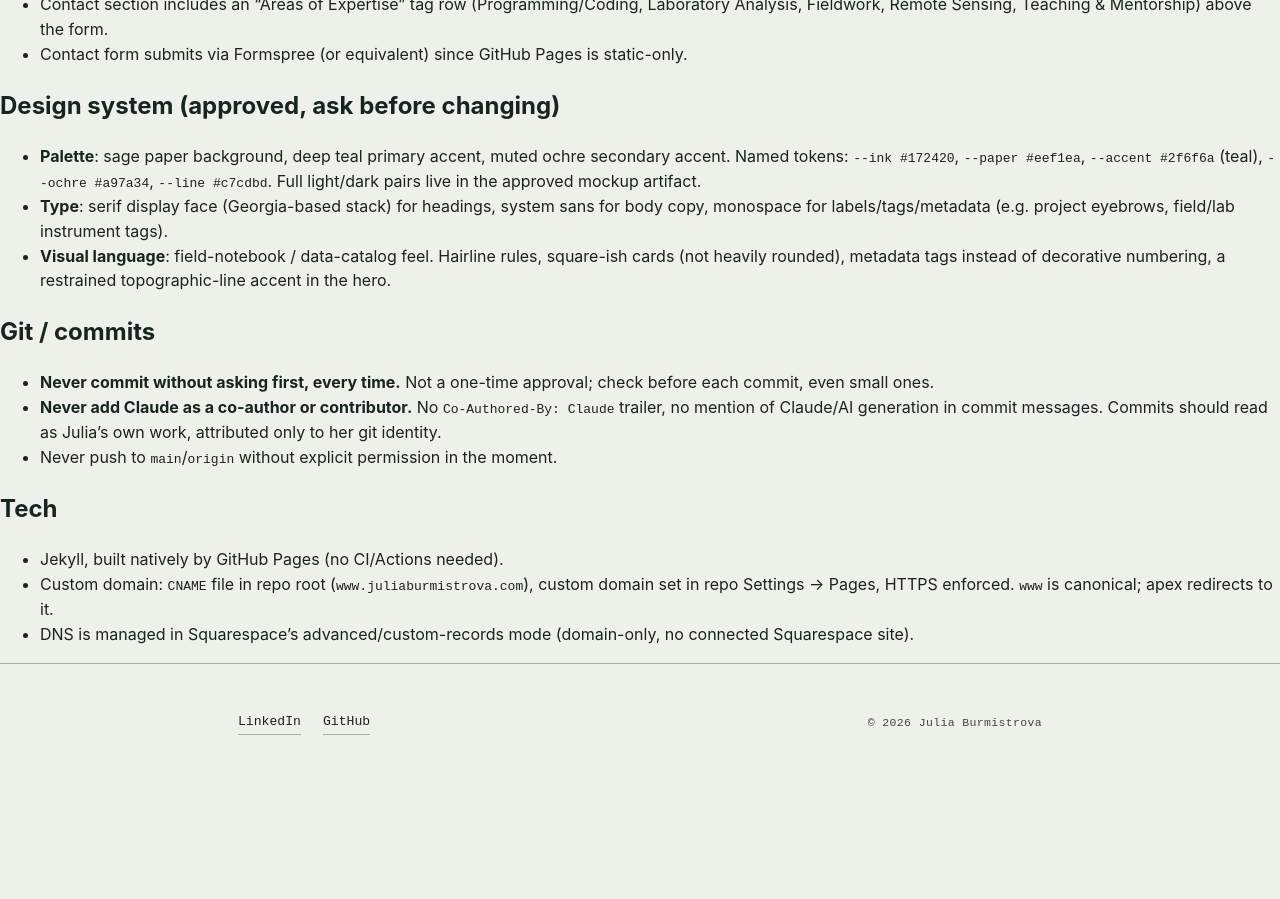
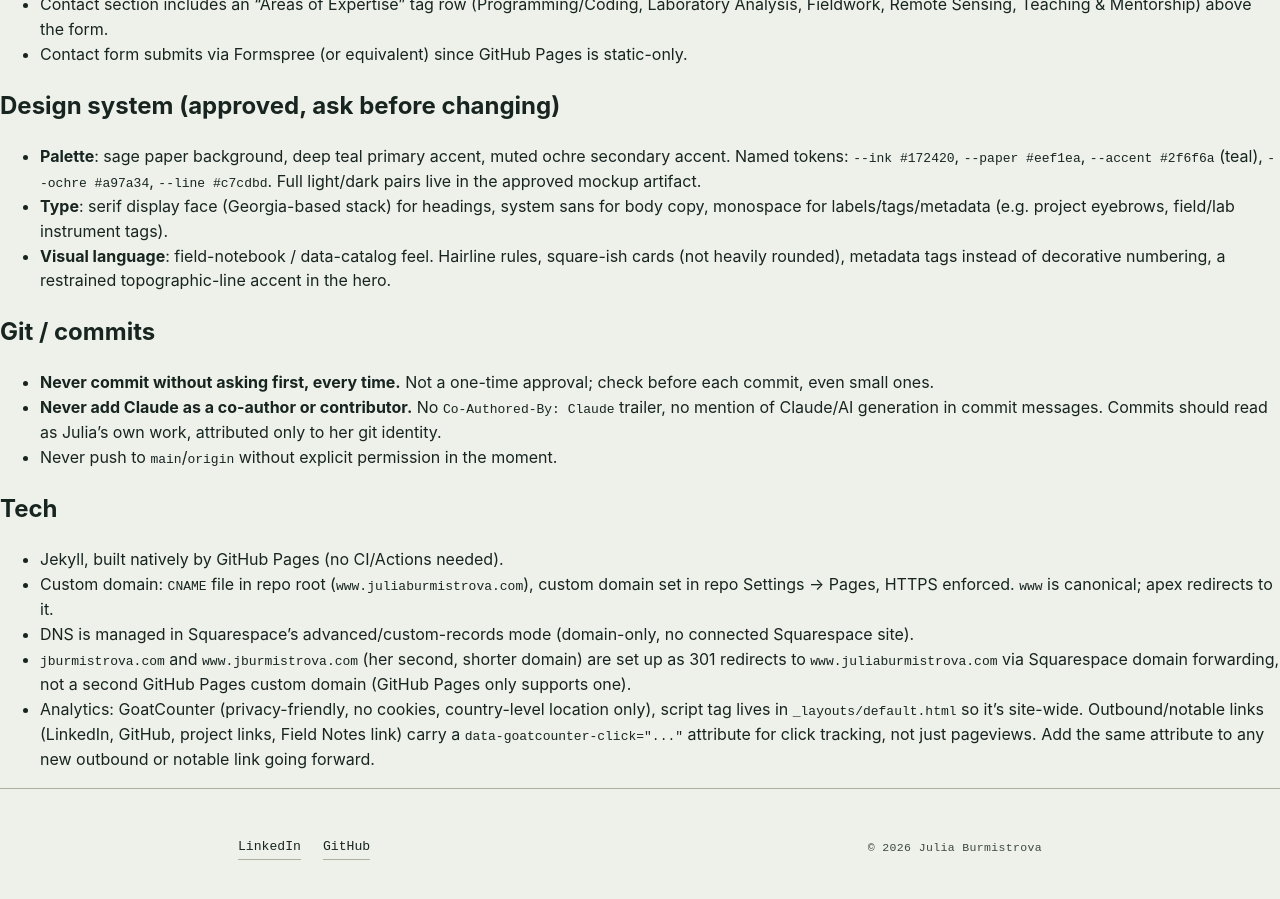
Before and after one commit to jburmistrova/jburmistrova.github.io, a Jekyll site: the page built from CLAUDE.md, in a window 1280 px wide and 900 px high, scrolled down 1248 px. Built offline with Jekyll 4.4.1, drawn with Linux system fonts in a browser that asks for light colours; our own code applies the rules of GitHub Pages for plain Markdown files; before the commit the page ends 2023 px from its top, so only the background shows below that.

Commit message:
Add GoatCounter analytics with click tracking

```diff
--- a/CLAUDE.md
+++ b/CLAUDE.md
@@ -53,3 +53,5 @@
 - Jekyll, built natively by GitHub Pages (no CI/Actions needed).
 - Custom domain: `CNAME` file in repo root (`www.juliaburmistrova.com`), custom domain set in repo Settings → Pages, HTTPS enforced. `www` is canonical; apex redirects to it.
 - DNS is managed in Squarespace's advanced/custom-records mode (domain-only, no connected Squarespace site).
+- `jburmistrova.com` and `www.jburmistrova.com` (her second, shorter domain) are set up as 301 redirects to `www.juliaburmistrova.com` via Squarespace domain forwarding, not a second GitHub Pages custom domain (GitHub Pages only supports one).
+- Analytics: GoatCounter (privacy-friendly, no cookies, country-level location only), script tag lives in `_layouts/default.html` so it's site-wide. Outbound/notable links (LinkedIn, GitHub, project links, Field Notes link) carry a `data-goatcounter-click="..."` attribute for click tracking, not just pageviews. Add the same attribute to any new outbound or notable link going forward.
--- a/_layouts/default.html
+++ b/_layouts/default.html
@@ -26,11 +26,14 @@
 	<footer class="site-footer">
 		<div class="wrap">
 			<div class="links-row">
-				<a href="https://www.linkedin.com/in/juliaburmistrova/">LinkedIn</a>
-				<a href="https://github.com/jburmistrova">GitHub</a>
+				<a href="https://www.linkedin.com/in/juliaburmistrova/" data-goatcounter-click="linkedin-footer">LinkedIn</a>
+				<a href="https://github.com/jburmistrova" data-goatcounter-click="github-footer">GitHub</a>
 			</div>
 			<div class="meta">© {{ 'now' | date: "%Y" }} Julia Burmistrova</div>
 		</div>
 	</footer>
+
+	<script data-goatcounter="https://jburmistrova.goatcounter.com/count"
+	        async src="//gc.zgo.at/count.js"></script>
 </body>
 </html>
```
Also changed, not shown: index.html (+5 -5 lines).
